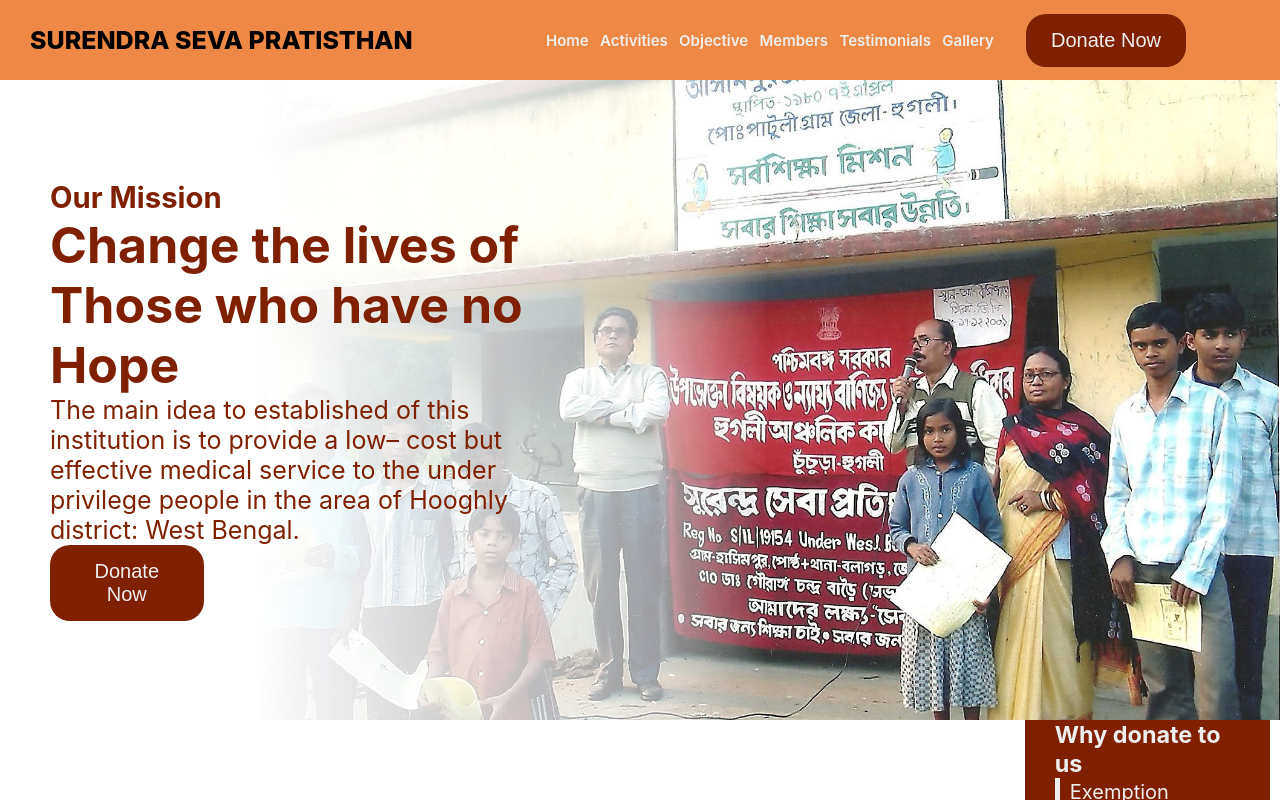
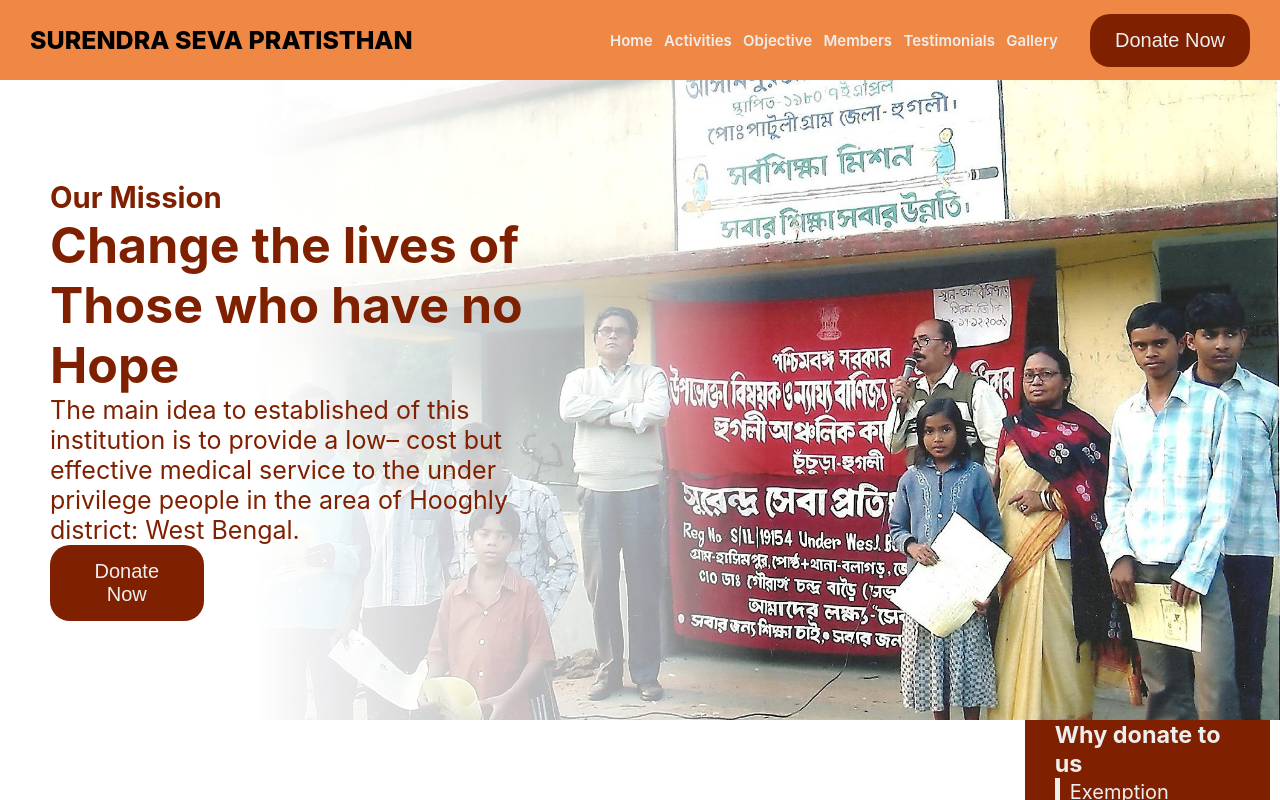
Before and after one commit to Dragoon4002/Surendra-Seva-Pratisthan, a React (Create React App) app: page / in a window 1280 px wide. Shown: the top 800 px of the page. Built offline with nearby package versions, Linux system fonts and the light colour scheme.

Commit message:
Adding format change and images to home page

```diff
--- a/src/components/Header.css
+++ b/src/components/Header.css
@@ -17,7 +17,8 @@
 }
 
 header nav{display: flex;flex-direction: row;justify-content: space-between;width: 50vw;align-items: center;}
-header .hamburger {display: flex;flex-direction: row;width: 55vw;}/*55 will be reduced to 50 when span will be changed to display none*/
+header .hamburger {display: flex;flex-direction: row;width: 50vw;}
+header .hamburger nav{display: flex;flex-direction: row;justify-content: space-between;}
 header .hamburger .hamburger-icon{display: none;flex-direction: column;justify-content: space-evenly;}
 header .hamburger .hamburger-icon span{background-color: var(--third);height: 5px;width: 30px;display: block;transition: 0.5s ease;}
 
```
